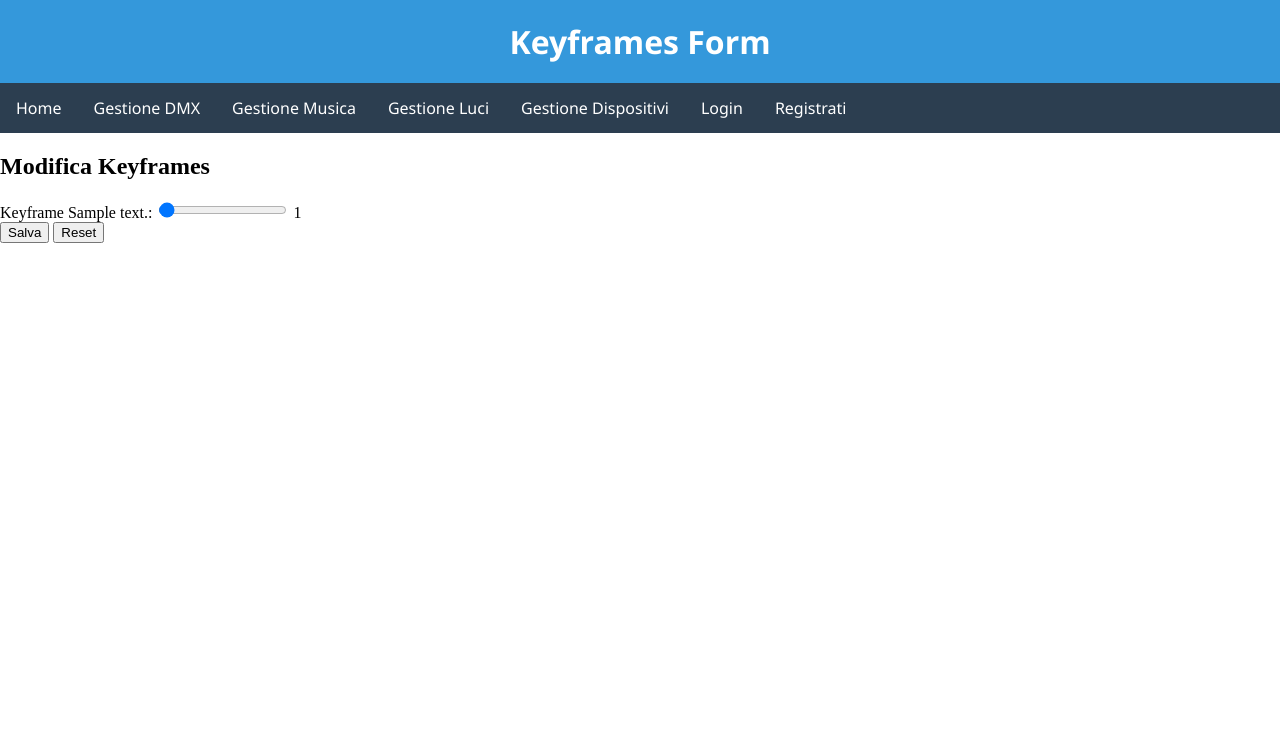
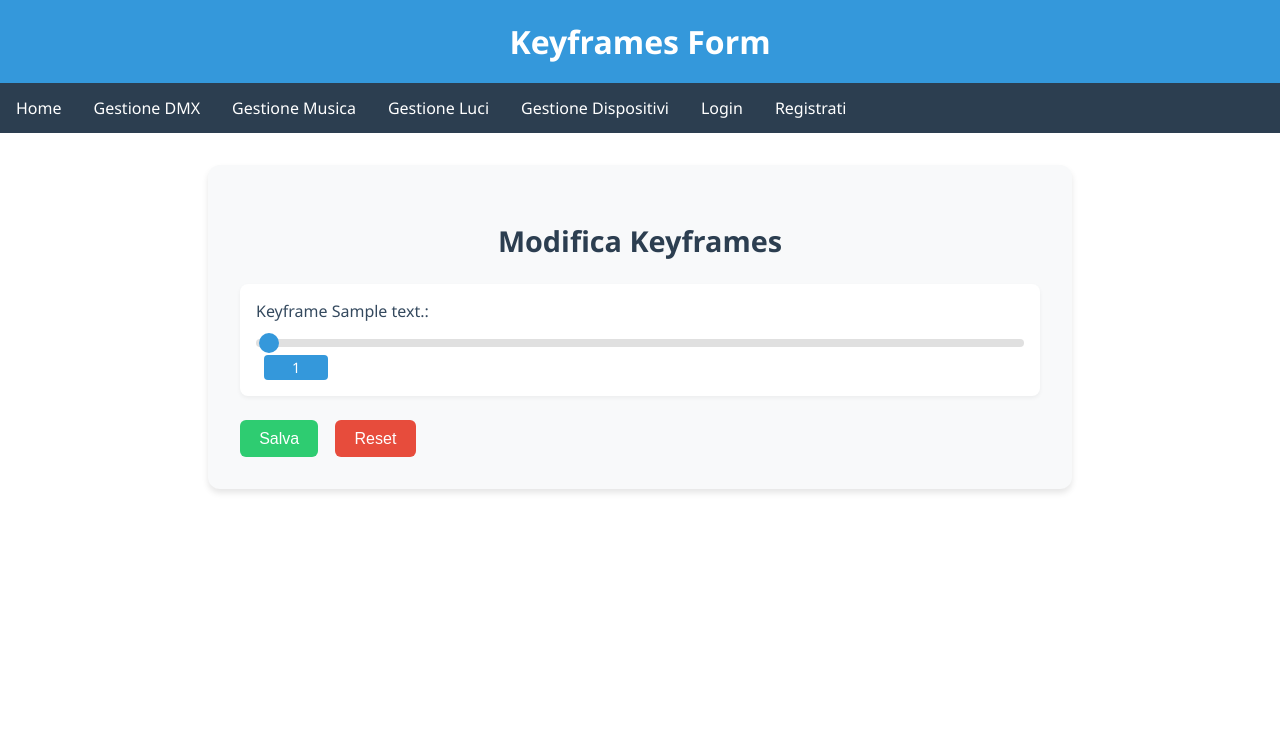
Before and after one commit to marc-etti/presepy, a Flask app: page /edit_keyframe_form/1/1/1 in a window 1280 px wide. Shown: the top 729 px of the page. Run offline with Flask 3, Linux system fonts and the light colour scheme; tables that the repository leaves empty hold one stand-in row (values such as "Sample post").

Commit message:
Add keyframe form e css

```diff
--- a/app/services/devices_management.py
+++ b/app/services/devices_management.py
@@ -66,14 +66,62 @@ def edit_keyframe_form(device_id, phase_id, position):
 
 @devices_bp.route('/update_keyframe', methods=['POST'])
 def update_keyframe():
+    """
+    Aggiorna un keyframe esistente nel database.
+    """
     form_data = request.form
     for key, value in form_data.items():
         if key.startswith('slider-'):
             keyframe_id = int(key.split('-')[1])
             keyframe = Keyframe.query.get(keyframe_id)
             if keyframe:
-                keyframe.value = value
+                keyframe.value = int(value)
                 keyframe.update()
     device_id = int(form_data.get('device_id'))
     flash('Keyframe updated successfully', 'success')
     return redirect(url_for('devices.keyframes_management', device_id=device_id))
+
+@devices_bp.route('/add_keyframe_form/<int:device_id>/<int:phase_id>', methods=['GET'])
+def add_keyframe_form(device_id, phase_id):
+    """
+    Restituisce il form per aggiungere un keyframe.
+    """
+    device = Device.query.filter_by(id=device_id).first()
+    channels = (
+        Channel.query
+        .filter_by(device_id=device_id)
+        .order_by(Channel.number)
+        .all()
+    )
+    phase = Phase.query.filter_by(id=phase_id).first()
+    return render_template('keyframes_form.html', device=device, channels=channels, phase=phase)
+
+@devices_bp.route('/add_keyframe', methods=['POST'])
+def add_keyframe():
+    """
+    Aggiunge un nuovo keyframe al database.
+    """
+    form_data = request.form
+    device_id = int(form_data.get('device_id'))
+    phase_id = int(form_data.get('phase_id'))
+    position = int(form_data.get('position'))
+
+    for key, value in form_data.items():
+        if key.startswith('slider-'):
+            channel_id = int(key.split('-')[1])
+            description = form_data.get(f'description-{channel_id}')
+            new_keyframe = Keyframe(
+                channel_id=channel_id,
+                phase_id=phase_id,
+                description=description,
+                position=position,
+                value=int(value)
+            )
+            try:
+                new_keyframe.add()
+            except ValueError as e:
+                flash(str(e), 'error')
+                return redirect(url_for('devices.keyframes_management', device_id=device_id))
+
+    flash('Keyframe aggiunto correttamente', 'success')
+    return redirect(url_for('devices.keyframes_management', device_id=device_id))
--- a/app/templates/keyframes_form.html
+++ b/app/templates/keyframes_form.html
@@ -1,19 +1,157 @@
 {% extends "base.html" %}
 
 {% block title %}Keyframes Form{% endblock %}
+
+{% block styles %}
+    <style>
+        /* Stile generale del form */
+        .keyframes-form {
+            max-width: 800px;
+            margin: 2rem auto;
+            padding: 2rem;
+            background-color: #f8f9fa;
+            border-radius: 12px;
+            box-shadow: 0 4px 6px rgba(0, 0, 0, 0.1);
+            font-family: 'Segoe UI', Tahoma, Geneva, Verdana, sans-serif;
+        }
+
+        .keyframes-form h2 {
+            color: #2c3e50;
+            text-align: center;
+            margin-bottom: 1.5rem;
+            font-size: 1.8rem;
+            font-weight: 600;
+        }
+
+        /* Contenitore degli slider */
+        .slider-container {
+            margin-bottom: 1.5rem;
+            padding: 1rem;
+            background-color: white;
+            border-radius: 8px;
+            box-shadow: 0 2px 4px rgba(0, 0, 0, 0.05);
+            transition: all 0.3s ease;
+        }
+
+        .slider-container:hover {
+            box-shadow: 0 4px 8px rgba(0, 0, 0, 0.1);
+            transform: translateY(-2px);
+        }
+
+        /* Etichette */
+        .slider-container label {
+            display: block;
+            margin-bottom: 0.5rem;
+            color: #34495e;
+            font-weight: 500;
+            font-size: 1rem;
+        }
+
+        /* Stile degli input range */
+        .slider-container input[type="range"] {
+            width: 100%;
+            height: 8px;
+            -webkit-appearance: none;
+            appearance: none;
+            background: #e0e0e0;
+            border-radius: 4px;
+            outline: none;
+            margin: 0.5rem 0;
+        }
+
+        .slider-container input[type="range"]::-webkit-slider-thumb {
+            -webkit-appearance: none;
+            appearance: none;
+            width: 20px;
+            height: 20px;
+            background: #3498db;
+            border-radius: 50%;
+            cursor: pointer;
+            transition: background 0.2s;
+        }
+
+        .slider-container input[type="range"]::-webkit-slider-thumb:hover {
+            background: #2980b9;
+        }
+
+        /* Valore dello slider */
+        .slider-container span {
+            display: inline-block;
+            margin-left: 0.5rem;
+            min-width: 3rem;
+            text-align: center;
+            padding: 0.2rem 0.5rem;
+            background-color: #3498db;
+            color: white;
+            border-radius: 4px;
+            font-size: 0.9rem;
+        }
+        /* Contenitore del testo */
+        .text-container {
+            margin-bottom: 1.5rem;
+            padding: 1rem;
+            background-color: white;
+            border-radius: 8px;
+            box-shadow: 0 2px 4px rgba(0, 0, 0, 0.05);
+        }
+
+        /* Pulsanti */
+        .keyframes-form button {
+            padding: 0.6rem 1.2rem;
+            margin-right: 0.8rem;
+            border: none;
+            border-radius: 6px;
+            font-size: 1rem;
+            font-weight: 500;
+            cursor: pointer;
+            transition: all 0.3s ease;
+        }
+
+        .keyframes-form button[type="submit"] {
+            background-color: #2ecc71;
+            color: white;
+        }
+
+        .keyframes-form button[type="submit"]:hover {
+            background-color: #27ae60;
+        }
+
+        .keyframes-form button[type="button"] {
+            background-color: #e74c3c;
+            color: white;
+        }
+
+        .keyframes-form button[type="button"]:hover {
+            background-color: #c0392b;
+        }
+
+        /* Responsive design */
+        @media (max-width: 768px) {
+            .keyframes-form {
+                padding: 1.5rem;
+                margin: 1rem;
+            }
+
+            .slider-container {
+                padding: 0.8rem;
+            }
+        }
+    </style>
+{% endblock %}
 
 {% block header %}
     <h1>Keyframes Form</h1>
 {% endblock %}
 
 {% block content %}
+<div class="keyframes-form">
 {% if keyframes %}
     <h2>Modifica Keyframes</h2>
     <form method="POST" action="{{ url_for('devices.update_keyframe') }}">
         {% for keyframe in keyframes %}
             <div class="slider-container">
                 <label for="slider-{{ keyframe.id }}">Keyframe {{ keyframe.description}}:</label>
-                <input type="range" id="slider-{{ keyframe.id }}" name="slider-{{ keyframe.id }}" min="0" max="255" value="{{ keyframe.value }}">
+                <input type="range" id="slider-{{ keyframe.id }}" name="slider-{{ keyframe.id }}" min="0" max="255" value="{{ keyframe.value }}" step="1">
                 <input type="hidden" id="resetSlider-{{ keyframe.id }}" name="resetSlider-{{ keyframe.id }}" value="{{ keyframe.value }}">
                 <span id="showSliderValue-{{ keyframe.id }}">{{ keyframe.value }}</span>
             </div>
@@ -39,18 +200,26 @@
             valueDisplay.textContent = slider.value;
         }
 
+    {% if keyframes %}
+        {% set sliderIDs = [keyframes|map(attribute='id')|join(', ')] %}
+    {% elif channels %}
+        {% set sliderIDs = [channels|map(attribute='id')|join(', ')] %}
+    {% else %}
+        {% set sliderIDs = [] %}
+    {% endif %}
+
         // Aggiungi un event listener a tutti gli slider
-        {% for keyframe in keyframes %}
-            document.getElementById(`slider-{{ keyframe.id }}`).addEventListener('input', function() {
-                updateSlidersValue({{ keyframe.id }});
+        {% for id in sliderIDs %}
+            document.getElementById(`slider-{{ id }}`).addEventListener('input', function() {
+                updateSlidersValue({{ id }});
             });
         {% endfor %}
 
         // Funzione per resettare gli slider
         function resetSliders() {
-            {% for keyframe in keyframes %}
-                document.getElementById(`slider-{{ keyframe.id }}`).value = document.getElementById(`resetSlider-{{ keyframe.id }}`).value;
-                updateSlidersValue({{ keyframe.id }});
+            {% for id in sliderIDs %}
+                document.getElementById(`slider-{{ id }}`).value = document.getElementById(`resetSlider-{{ id }}`).value;
+                updateSlidersValue({{ id }});
             {% endfor %}
         }
 
```
Also changed, not shown: other parts of app/templates/keyframes_form.html (+27 -4 lines), app/models/keyframe.py (+25 -0 lines), app/templates/keyframes_management.html (+6 -1 lines).
